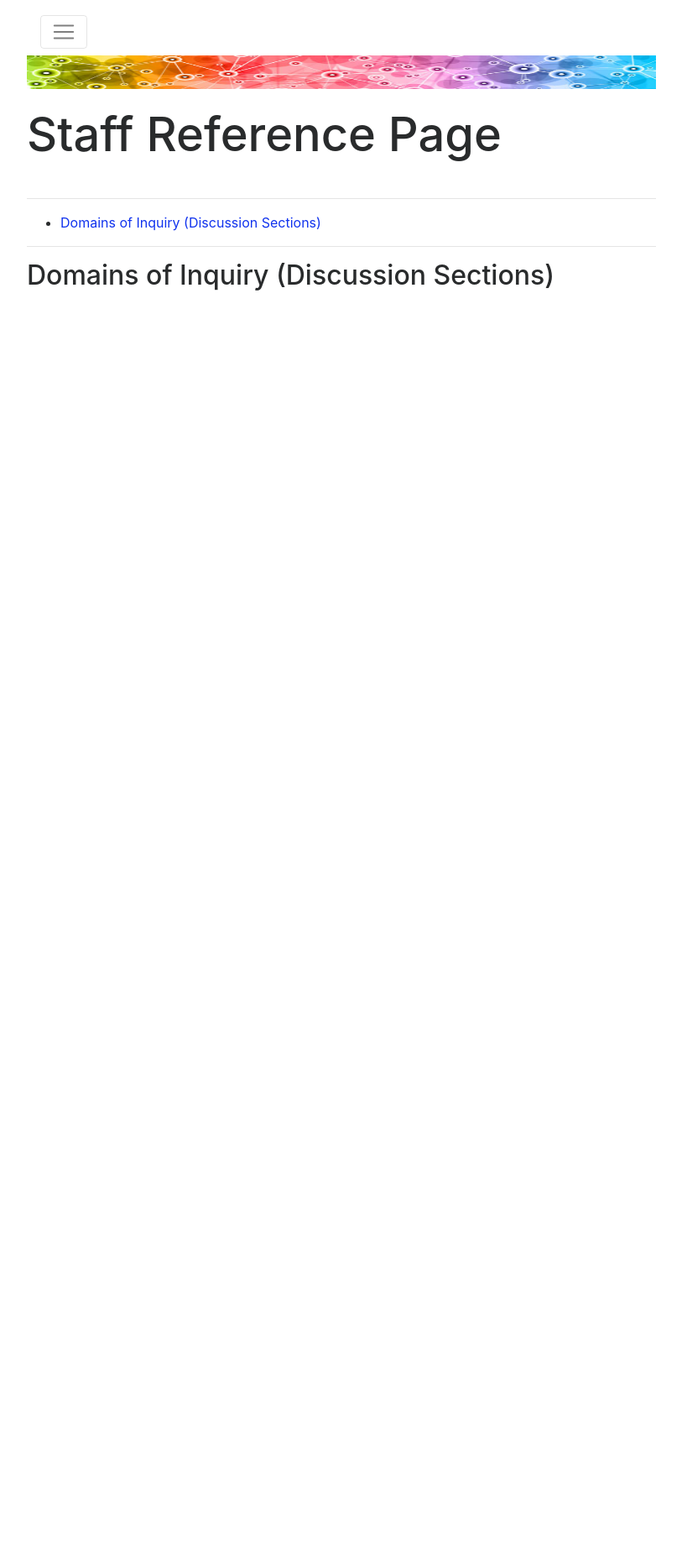
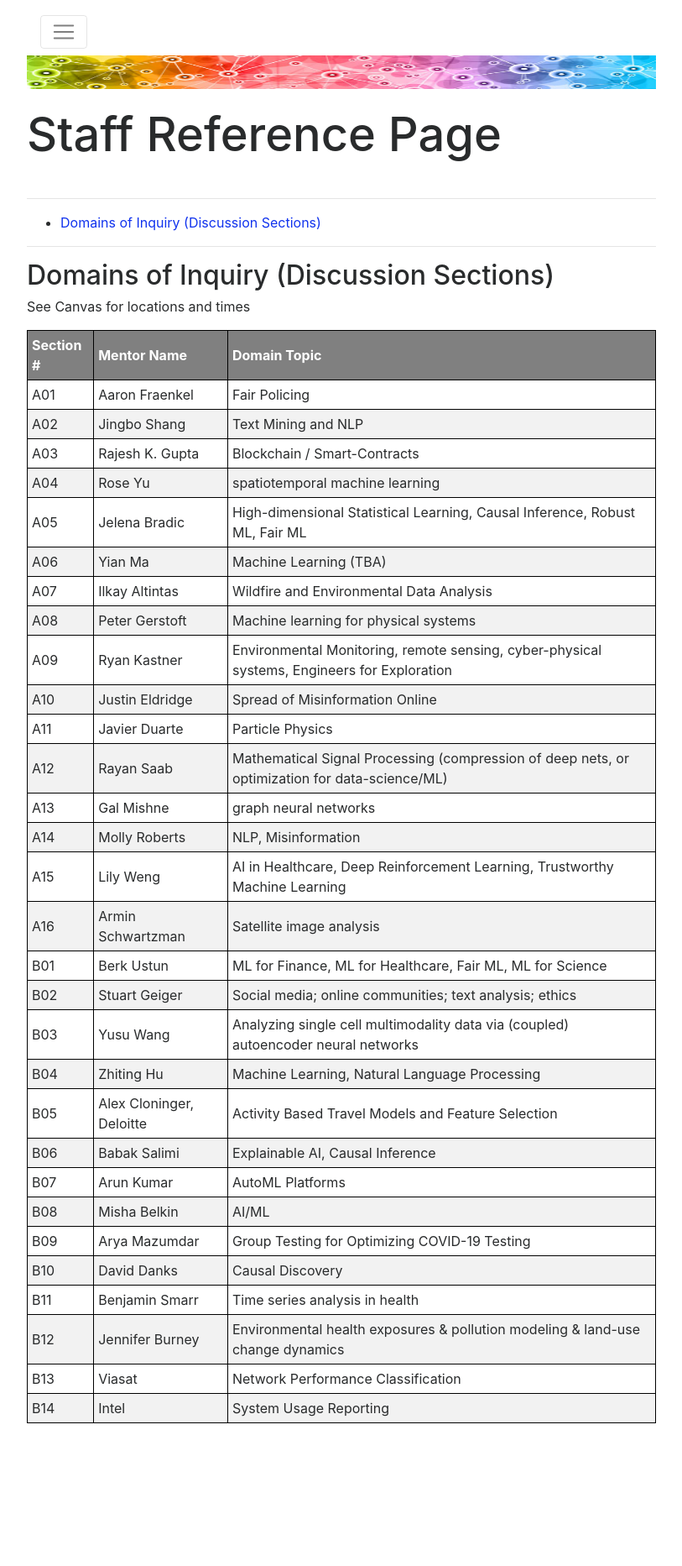
Before and after one commit to DSC-Capstone/dsc-capstone.github.io, a Jekyll site: the page built from student/quarter-2-domains.md, in a window 1280 px wide. Shown: the whole page at 84% size, without its empty margins (233-1046 px from the left). Built offline with Jekyll 4.4.1, drawn with Linux system fonts in a browser that asks for light colours; nearby versions of some CDN libraries; before the commit the page ends 900 px from its top, so only the background shows below that.

Commit message:
update q2

```diff
--- a/student/quarter-2-domains.md
+++ b/student/quarter-2-domains.md
@@ -13,23 +13,37 @@ permalink: /student/quarter-2-domains/
 
 ## Domains of Inquiry (Discussion Sections)
 
-<!-- |Section #|Title|Time|Location|Mentor| -->
-<!-- |---|---|---|---|---| -->
-<!-- |A01|[Explainable AI](http://ivl.calit2.net/wiki/index.php/DSC_Capstone2020)|WED 12:00 - 12:50 pm|CSB 002|Jurgen Schultze| -->
-<!-- |C01|Autonomous Vehicles|WED 9:00 - 9:50 am|~~CSB 002~~ REMOTE|Jack Silberman| -->
-<!-- |A03|[Malware and Graph Learning](https://afraenkel.github.io/capstone-malware-domain/)| WED 9:00 - 9:50 am|REMOTE|Aaron Fraenkel| -->
-<!-- |A04|[Text Mining and NLP](https://shangjingbo1226.github.io/teaching/2020-fall-DSC180a-capstone)| WED 9:00 - 9:50 am|~~CSB 001~~ REMOTE|Jingbo Shang| -->
-<!-- |A05|[Recommender Systems](https://github.com/jemmott/dsc180a06-fa20)| WED 9:00 - 9:50 am|REMOTE|Colin Jemmott| -->
-<!-- |A06|Opioid Overdose Prevalence Analysis| FRI 2:00 - 2:50 pm|REMOTE|Amarnath Gutpa| -->
-<!-- |A07|Large-scale Multiple Testing| WED 9:00 - 9:50 am|REMOTE|Armin Schwartzman| -->
-<!-- |A08|Spatial-temporal Analyses of Infectious Disease Dynamics| THURS 11:00 - 11:50 am|REMOTE|Yian Ma| -->
-<!-- |B01|[Graph Data Analysis](https://gmishne.github.io/capstone-graph-analysis/)|WED 10:00 - 10:50 am|~~CSB 002~~ REMOTE|Gal Mishne| -->
-<!-- |B02|The Spread of Misinformation|WED 10:00 - 10:50 am|CSB 001|Justin Eldridge| -->
-<!-- |B03|[Conflict and Collaboration in Online Communities](https://afraenkel.github.io/capstone-wiki-domain/)|WED 10:00 - 10:50 am|REMOTE|Aaron Fraenkel| -->
-<!-- |B04|[Genetic Basis of Mental Health](https://shanellis.github.io/capstone-genetics-domain)|WED 10:00 - 10:50 am|~~WLH 2005~~ REMOTE|Shannon Ellis| -->
-<!-- |B05|[VPN X-Ray](https://viasat.github.io/network-stats-capstone/)|WED 10:00 - 10:50 am|~~SOLIS 104~~ REMOTE|Viasat| -->
-<!-- |B06|[Particle Physics](https://jmduarte.github.io/capstone-particle-physics-domain)|WED 3:00 - 3:50 pm|~~PETER 102~~ REMOTE|Frank Weuthwein & Javier Duarte| -->
-<!-- |B07|COVID-19 & Microbiome|WED 10:00 - 10:50 am|~~CENTR 115~~ REMOTE|Rob Knight| -->
-<!-- |B08|Cyber-Physical Systems (CPS) using IOT Devices|WED 10:00 - 10:50 am|REMOTE|Rajesh Gupta| -->
-<!-- |B09|System Usage Reporting (SUR, a.k.a. DCA)|FRI 11:00 - 11:50 am|REMOTE|Intel| -->
-<!-- |B10|Spatial Agent-based Modeling for School Reopening|WED 10:00 - 10:50 am|REMOTE|Ilya Zaslavsky| -->
+See Canvas for locations and times
+
+|Section #|Mentor Name|Domain Topic|
+|---|---|---|
+|A01|Aaron Fraenkel|Fair Policing|
+|A02|Jingbo Shang|Text Mining and NLP|
+|A03|Rajesh K. Gupta|Blockchain / Smart-Contracts|
+|A04|Rose Yu|spatiotemporal machine learning|
+|A05|Jelena Bradic|High-dimensional Statistical Learning, Causal Inference, Robust ML, Fair ML|
+|A06|Yian Ma|Machine Learning (TBA)|
+|A07|Ilkay Altintas|Wildfire and Environmental Data Analysis|
+|A08|Peter Gerstoft|Machine learning for physical systems|
+|A09|Ryan Kastner|Environmental Monitoring, remote sensing, cyber-physical systems, Engineers for Exploration|
+|A10|Justin Eldridge|Spread of Misinformation Online|
+|A11|Javier Duarte|Particle Physics|
+|A12|Rayan Saab|Mathematical Signal Processing (compression of deep nets, or optimization for data-science/ML)|
+|A13|Gal Mishne|graph neural networks|
+|A14|Molly Roberts|NLP, Misinformation|
+|A15|Lily Weng|AI in Healthcare, Deep Reinforcement Learning, Trustworthy Machine Learning |
+|A16|Armin Schwartzman|Satellite image analysis|
+|B01|Berk Ustun|ML for Finance, ML for Healthcare,  Fair ML, ML for Science|
+|B02|Stuart Geiger|Social media; online communities; text analysis; ethics|
+|B03|Yusu Wang|Analyzing single cell multimodality data via (coupled) autoencoder neural networks|
+|B04|Zhiting Hu|Machine Learning, Natural Language Processing|
+|B05|Alex Cloninger, Deloitte|Activity Based Travel Models and Feature Selection|
+|B06|Babak Salimi|Explainable AI, Causal Inference |
+|B07|Arun Kumar|AutoML Platforms|
+|B08|Misha Belkin|AI/ML|
+|B09|Arya Mazumdar|Group Testing for Optimizing COVID-19 Testing|
+|B10|David Danks|Causal Discovery|
+|B11|Benjamin Smarr|Time series analysis in health|
+|B12|Jennifer Burney|Environmental health exposures & pollution modeling & land-use change dynamics|
+|B13|Viasat|Network Performance Classification|
+|B14|Intel|System Usage Reporting|
```
Also changed, not shown: student/quarter-2-schedule.md (+11 -11 lines), student/quarter-2-syllabus.md (+1 -1 lines).
